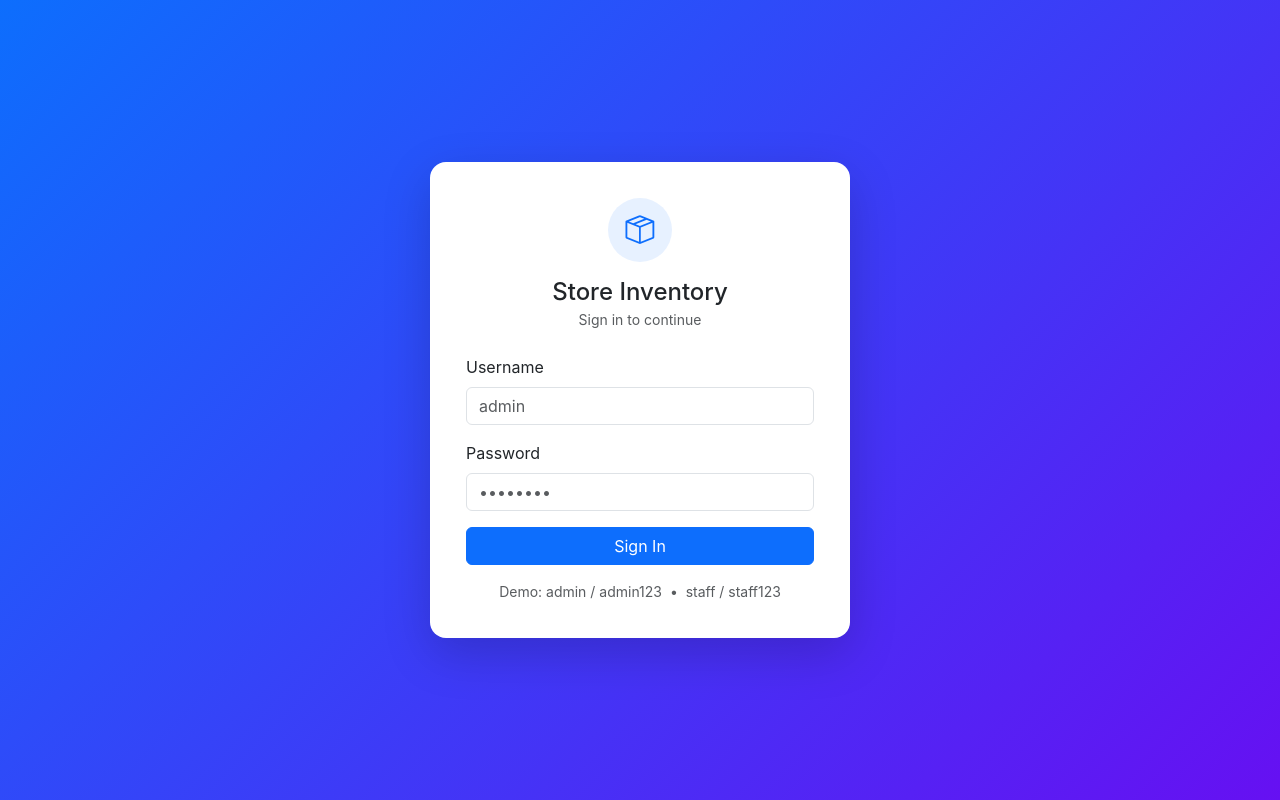
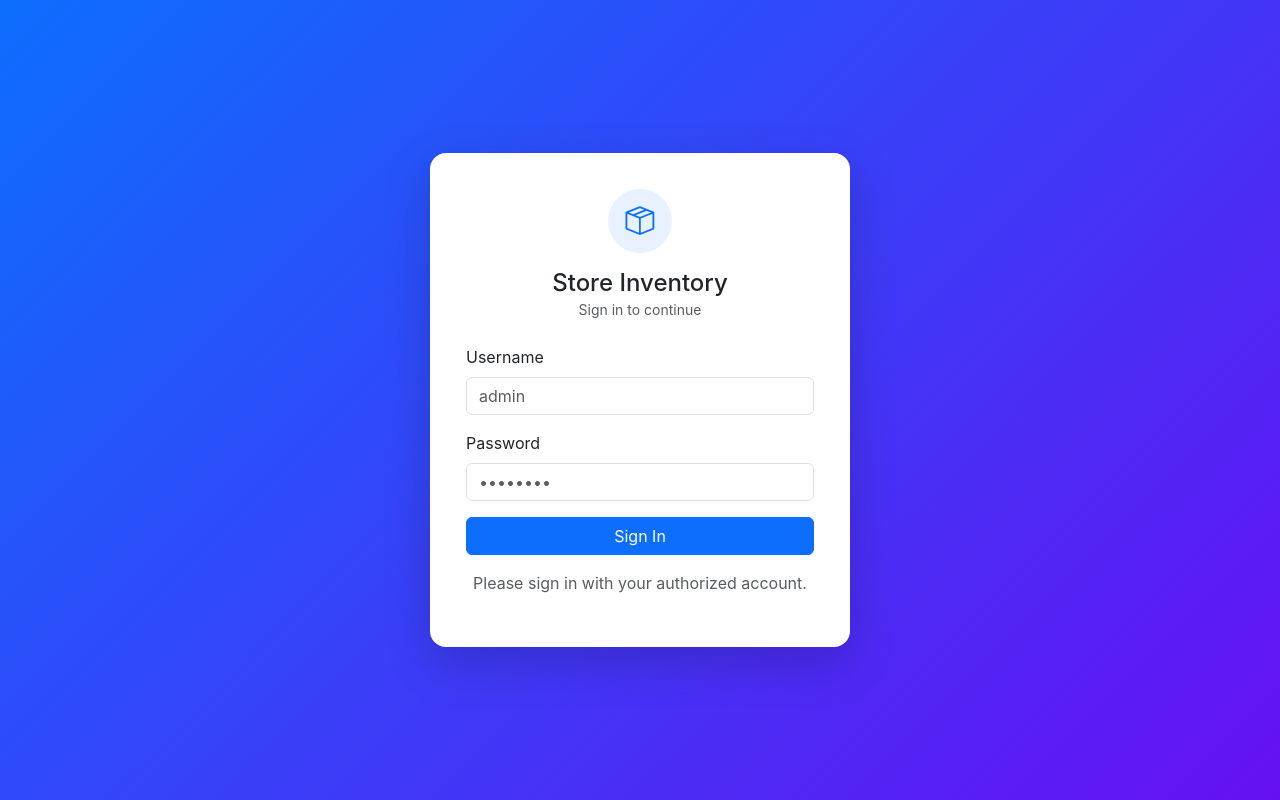
Before and after one commit to Ayowale13/inventory-management-system, a Flask app: page /auth/login in a window 1280 px wide. Run offline with Flask 3, Linux system fonts and the light colour scheme.

Commit message:
Remove demo login credentials from login page

```diff
--- a/inventory-system/app/templates/auth/login.html
+++ b/inventory-system/app/templates/auth/login.html
@@ -20,8 +20,8 @@
       </div>
       <button class="btn btn-primary w-100">Sign In</button>
     </form>
-    <p class="text-center text-muted small mt-3 mb-0">
-      Demo: admin / admin123 &nbsp;•&nbsp; staff / staff123
+    <p class="text-center mt-3 text-muted">
+    Please sign in with your authorized account.
     </p>
   </div>
 </div>
```
